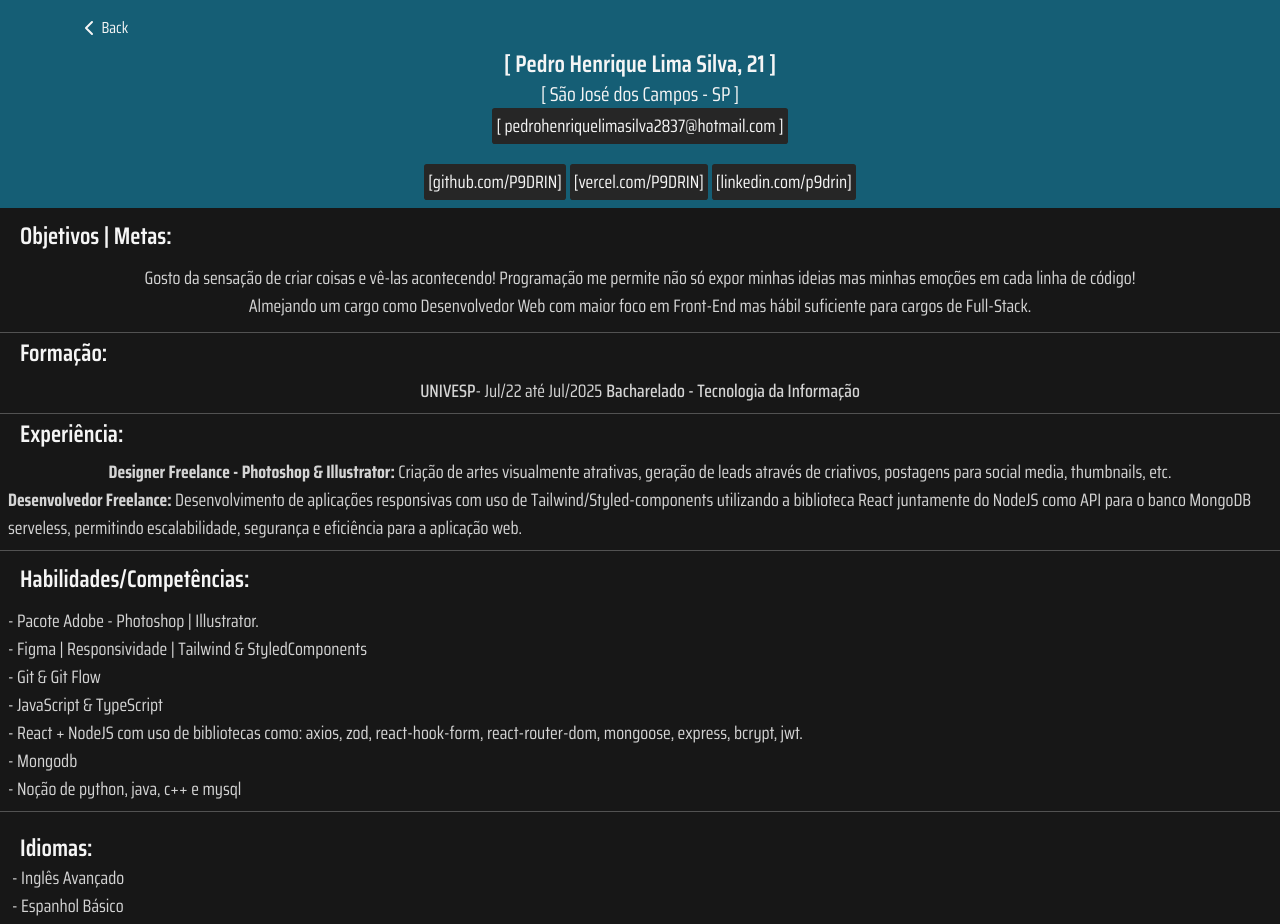
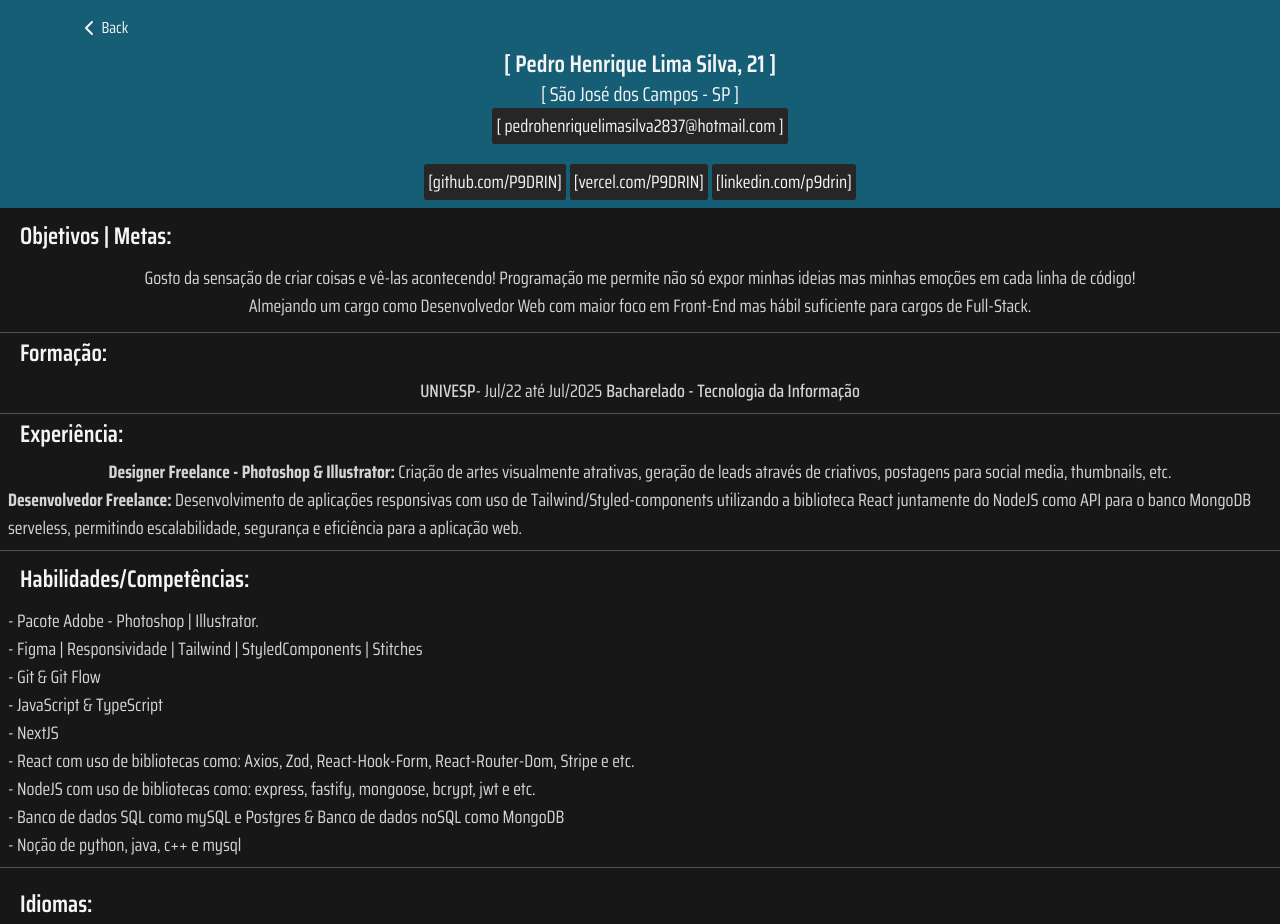
Before and after one commit to P9DRIN/portfolio, a React (Vite) app: page /curriculum in a window 1280 px wide. Shown: the top 924 px of the page. Built offline with nearby package versions, Linux system fonts and the light colour scheme.

Commit message:
curriculum skills edit

```diff
--- a/src/components/CurriculumSkills/index.tsx
+++ b/src/components/CurriculumSkills/index.tsx
@@ -6,11 +6,13 @@ export function CurriculumSkills(){
         <h1 className="text-neutral-100 mt-3 ml-5 font-semibold md:text-xl lg:text-2xl">Habilidades/Competências:</h1>
         <div className="text-neutral-300 flex flex-col p-2 justify-center border-b border-neutral-600">
             <span className="mt-1 text-sm md:text-base lg:text-lg">- Pacote Adobe - Photoshop | Illustrator.</span>
-            <span className="text-sm md:text-lg">- Figma | Responsividade | Tailwind & StyledComponents</span>
+            <span className="text-sm md:text-lg">- Figma | Responsividade | Tailwind | StyledComponents | Stitches </span>
             <span className="text-sm md:text-lg">- Git & Git Flow</span>
             <span className="text-sm md:text-lg">- JavaScript & TypeScript</span>
-            <span className="text-sm md:text-lg">- React + NodeJS com uso de bibliotecas como: axios, zod, react-hook-form, react-router-dom, mongoose, express, bcrypt, jwt.  </span>
-            <span className="text-sm md:text-lg">- Mongodb</span>
+            <span className="text-sm md:text-lg">- NextJS</span>
+            <span className="text-sm md:text-lg">- React com uso de bibliotecas como: Axios, Zod, React-Hook-Form, React-Router-Dom, Stripe e etc. </span>
+            <span className="text-sm md:text-lg">- NodeJS com uso de bibliotecas como: express, fastify, mongoose, bcrypt, jwt e etc.</span>
+            <span className="text-sm md:text-lg">- Banco de dados SQL como mySQL e Postgres & Banco de dados noSQL como MongoDB</span>
             <span className="text-sm md:text-lg">- Noção de python, java, c++ e mysql</span>
         </div>
         </>
```
